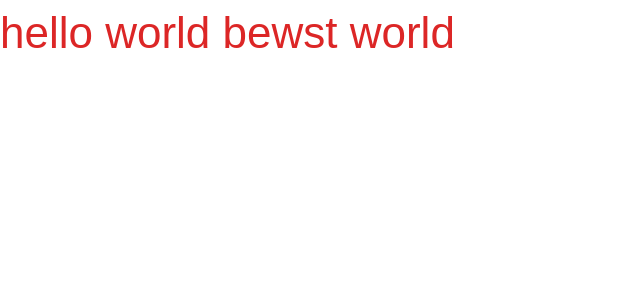
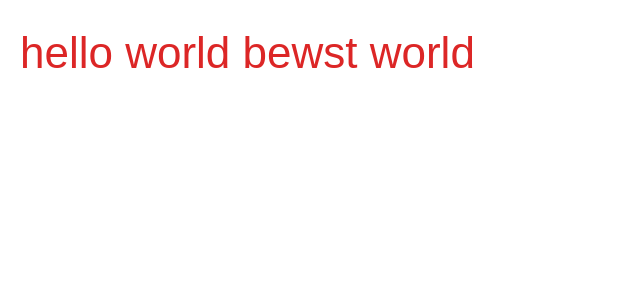
Before and after one commit to sultan-activ/activpaisa_partner_portal, a Next.js app: page / in a window 1280 px wide. Shown: the top 300 px of the page, without its empty margins (0-640 px from the left). Built offline with nearby package versions, Linux system fonts and the light colour scheme.

Commit message:
test purpose

```diff
--- a/src/app/page.js
+++ b/src/app/page.js
@@ -5,7 +5,8 @@ export default function Home() {
      <div
      style={{
       color : "var(--ui-color-surface-error-error-strong-20)",
-      fontSize: "44px"
+      fontSize: "44px",
+      margin: "20px"
      }}
      >
 
```
